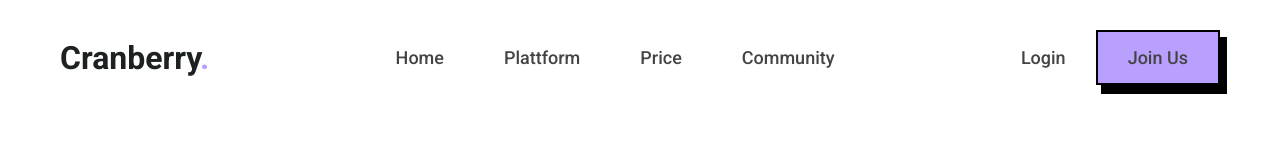
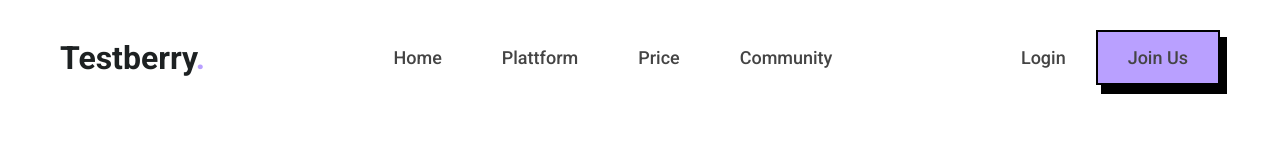
Before and after one commit to jm1069/management-landing-page, a React (Create React App) app: page / in a window 1280 px wide. Shown: the top 160 px of the page. Built offline with nearby package versions, Linux system fonts and the light colour scheme.

Commit message:
deploy change test

```diff
--- a/src/components/Navbar.jsx
+++ b/src/components/Navbar.jsx
@@ -9,7 +9,7 @@
   return (
     <div className='NavbarContainer'>
         <div className='LogoContainer'>
-            <h1>Cranberry<span style={{color: '#b9a0ff'}}>.</span></h1>
+            <h1>Testberry<span style={{color: '#b9a0ff'}}>.</span></h1>
         </div>
 
         <div className='LinksContainer'>
```
